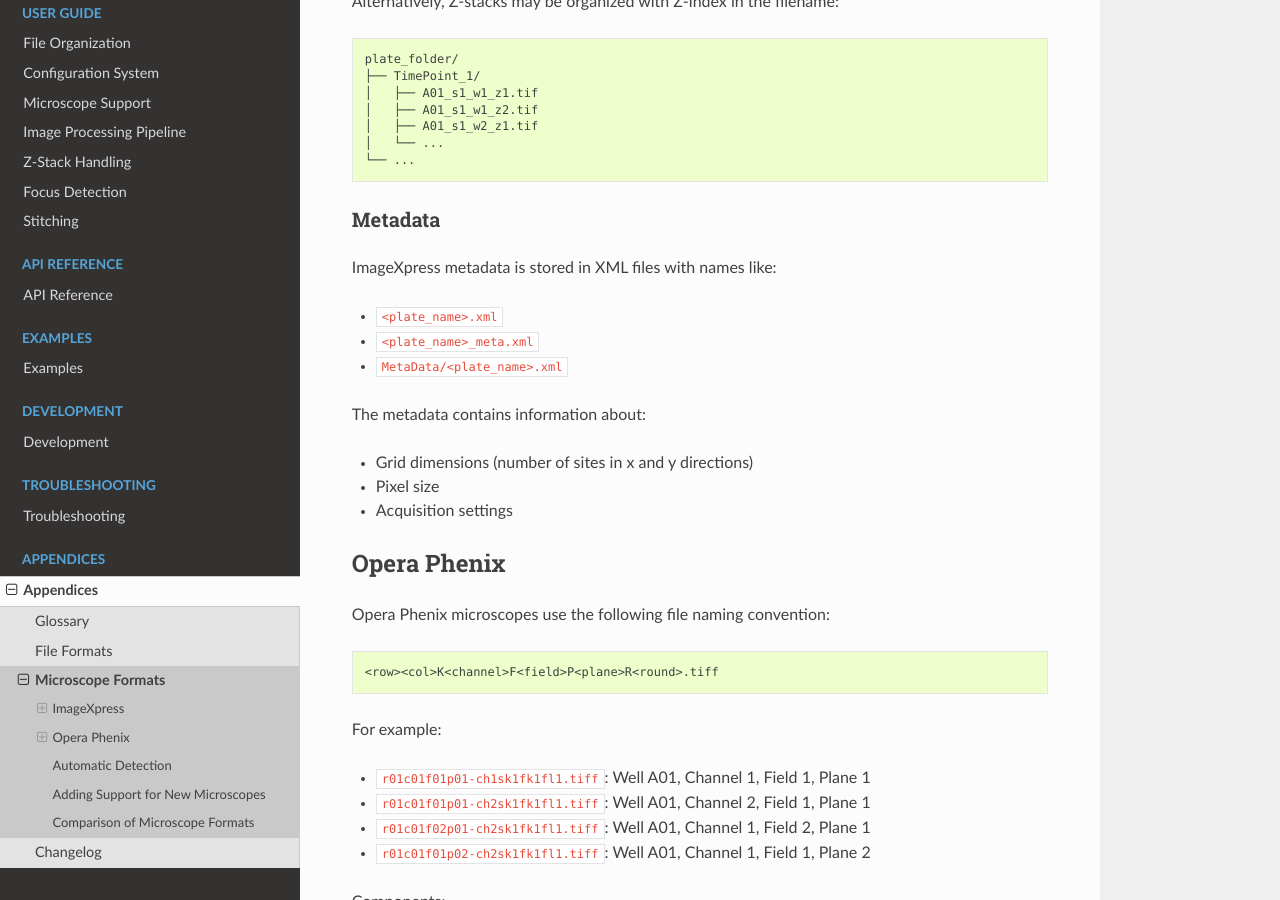
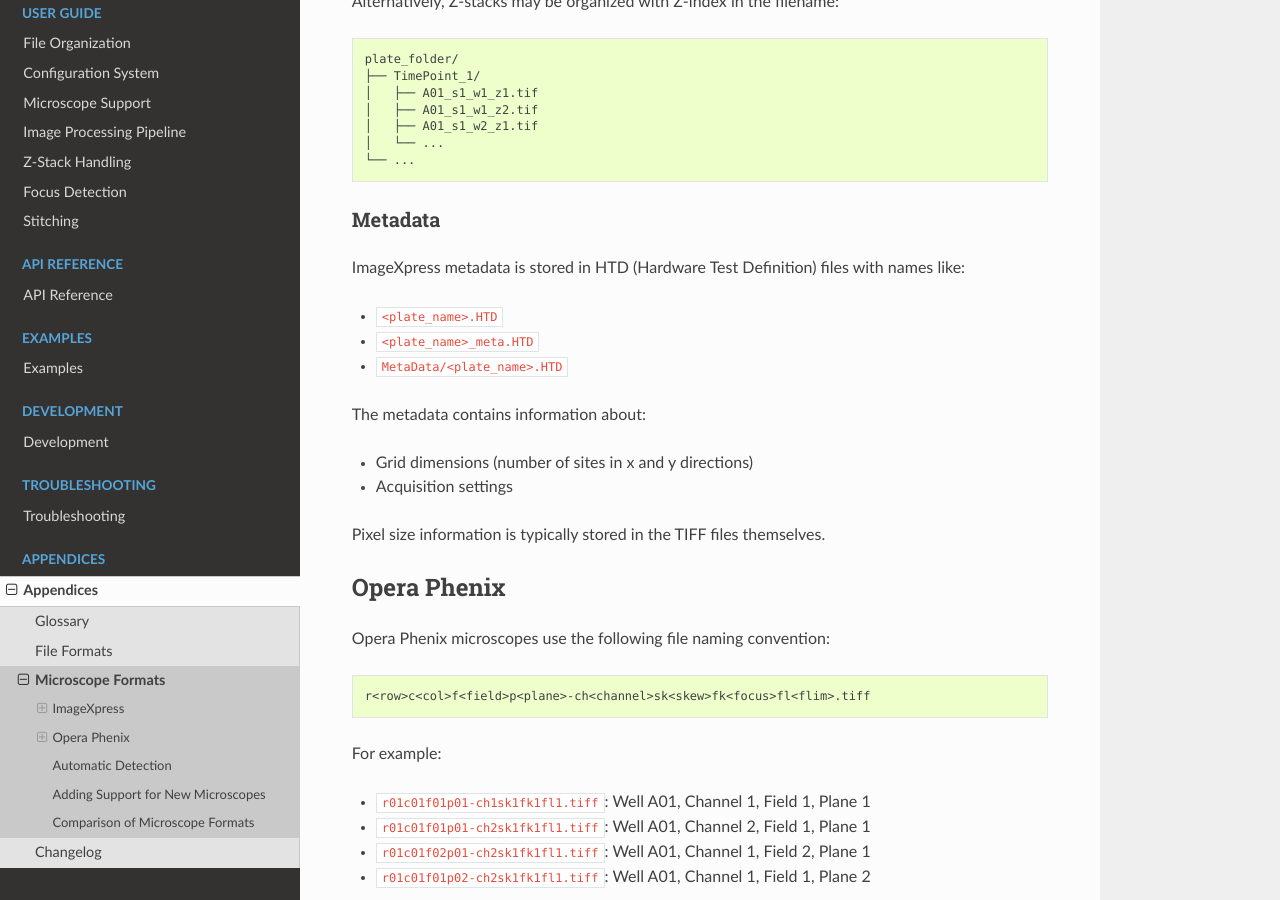
Before and after one commit to trissim/ezstitcher, a Sphinx documentation site: the page built from docs/source/appendices/microscope_formats.rst, in a window 1280 px wide and 900 px high, scrolled down 1116 px. Built offline with Sphinx 7.4.7 and the Read the Docs theme 3.1.0, drawn with Linux system fonts in a browser that asks for light colours; some of the changed text lies outside the part shown.

Commit message:
Fix microscope format documentation
Corrected several issues in the microscope_formats.rst file:

1. Fixed ImageXpress metadata information:
   - Changed XML files to HTD (Hardware Test Definition) files
   - Clarified that pixel size is stored in TIFF files, not HTD metadata

2. Fixed Opera Phenix file naming convention:
   - Updated the pattern to match the actual format: r<row>c<col>f<field>p<plane>-ch<channel>sk<skew>fk<focus>fl<flim>.tiff
   - Ensured consistency with the examples provided

3. Updated the comparison table:
   - Corrected channel identifiers for Opera Phenix (ch1, ch2, etc.)
   - Corrected site/field identifiers for Opera Phenix (f1, f2, etc.)
   - Corrected Z-stack identifiers for Opera Phenix (p1, p2, etc.)
   - Updated metadata format and pixel size location information

```diff
--- a/docs/source/appendices/microscope_formats.rst
+++ b/docs/source/appendices/microscope_formats.rst
@@ -64,17 +64,18 @@
 Metadata
 ^^^^^^^^
 
-ImageXpress metadata is stored in XML files with names like:
+ImageXpress metadata is stored in HTD (Hardware Test Definition) files with names like:
 
-- ``<plate_name>.xml``
-- ``<plate_name>_meta.xml``
-- ``MetaData/<plate_name>.xml``
+- ``<plate_name>.HTD``
+- ``<plate_name>_meta.HTD``
+- ``MetaData/<plate_name>.HTD``
 
 The metadata contains information about:
 
 - Grid dimensions (number of sites in x and y directions)
-- Pixel size
 - Acquisition settings
+
+Pixel size information is typically stored in the TIFF files themselves.
 
 Opera Phenix
 ------------
@@ -83,7 +84,7 @@
 
 .. code-block:: text
 
-    <row><col>K<channel>F<field>P<plane>R<round>.tiff
+    r<row>c<col>f<field>p<plane>-ch<channel>sk<skew>fk<focus>fl<flim>.tiff
 
 For example:
 
@@ -181,16 +182,16 @@
      - r01c01, r02c02, etc.
    * - Channel Identifier
      - w1, w2, etc.
-     - K1, K2, etc.
+     - ch1, ch2, etc.
    * - Site/Field Identifier
      - s1, s2, etc.
-     - F1, F2, etc.
+     - f1, f2, etc.
    * - Z-Stack Organization
      - ZStep folders or _z suffix
-     - P1, P2, etc. in filename
+     - p1, p2, etc. in filename
    * - Metadata Format
-     - XML with SiteRows/SiteColumns
+     - HTD files with SiteRows/SiteColumns
      - XML with PositionX/Y coordinates
    * - Pixel Size Location
-     - PixelWidthUM element
-     - ImageResolutionX/Y elements
+     - TIFF file metadata
+     - ImageResolutionX/Y elements in XML
```
